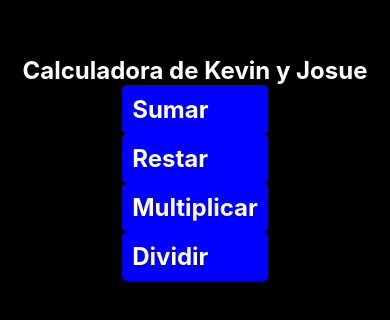
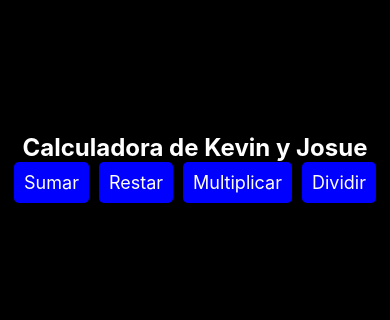
Before and after one commit to LordGovenate/Calculadora-en-React-Native, a React Native app: screen / in a window 390 px wide. Shown: the part 254-574 px from the top of the page. Built offline with nearby package versions, Linux system fonts and the light colour scheme.

Commit message:
Corregir estilos de texto en botones de operaciones en App.js

```diff
--- a/App.js
+++ b/App.js
@@ -7,21 +7,21 @@ export default function App() {
       <Text style={styles.title}>Calculadora de Kevin y Josue</Text>
 
       </View>
-      <View>
+      <View style={styles.botones}>
         <TouchableOpacity style={styles.button}>
-          <Text style={styles.title}>Sumar</Text>
+          <Text style={styles.text}>Sumar</Text>
         </TouchableOpacity>
 
         <TouchableOpacity style={styles.button}>
-          <Text style={styles.title}>Restar</Text>
+          <Text style={styles.text}>Restar</Text>
         </TouchableOpacity>
 
         <TouchableOpacity style={styles.button}>
-          <Text style={styles.title}>Multiplicar</Text>
+          <Text style={styles.text}>Multiplicar</Text>
         </TouchableOpacity>
 
         <TouchableOpacity style={styles.button}>
-          <Text style={styles.title}>Dividir</Text>
+          <Text style={styles.text}>Dividir</Text>
         </TouchableOpacity>
       </View>
 
@@ -41,9 +41,18 @@ const styles = StyleSheet.create({
     fontWeight: 'bold',
     color: 'white',
   },
+  text: {
+    fontSize: 18,
+    color: 'white',
+  },
 button:
 {
   backgroundColor: 'blue',
   padding: 10,
   borderRadius: 5},
+
+  botones: {
+    flexDirection: 'row',
+    gap: 10,
+  }
 });
```
